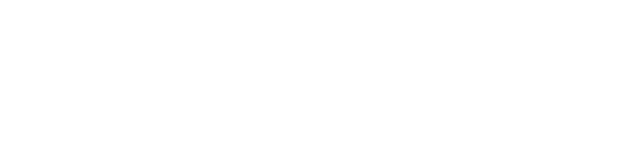
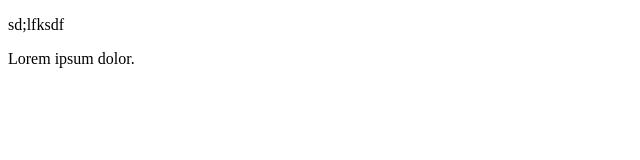
Before and after one commit to lefort-bit/1, a plain HTML site: page index.html in a window 1280 px wide. Shown: the whole page, without its empty margins (0-640 px from the left). Drawn offline with Linux system fonts and the light colour scheme.

Commit message:
commite 1

```diff
--- a/index.html
+++ b/index.html
@@ -5,7 +5,10 @@
     <title>Title</title>
 </head>
 <body>
-<div></div>
+<p> sd;lfksdf</p>
+<div>
+    <p>Lorem ipsum dolor.</p>
+</div>
 
 </body>
 </html>
```
